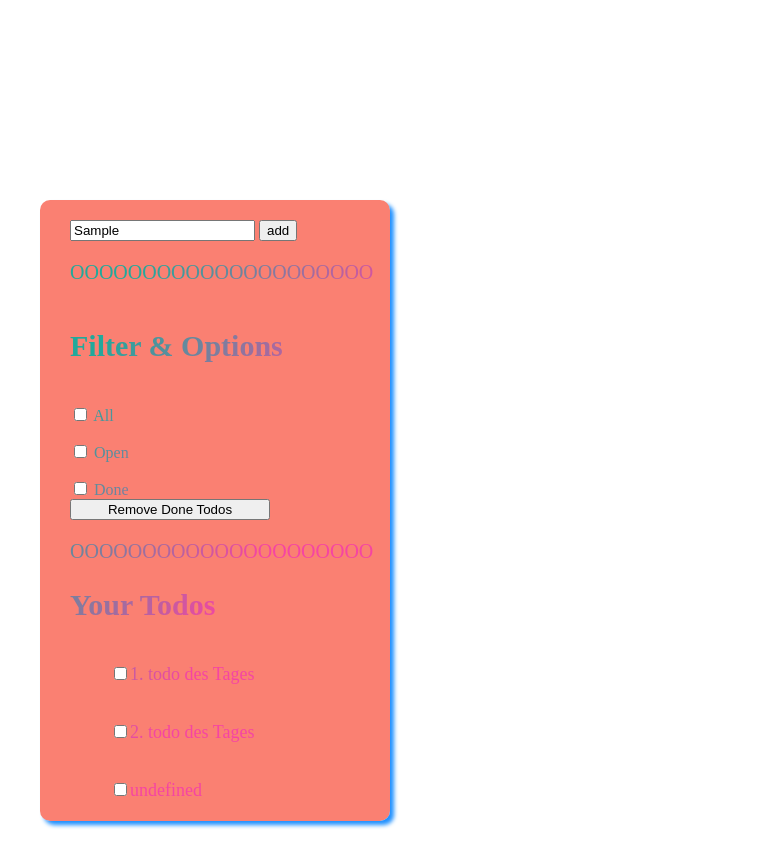
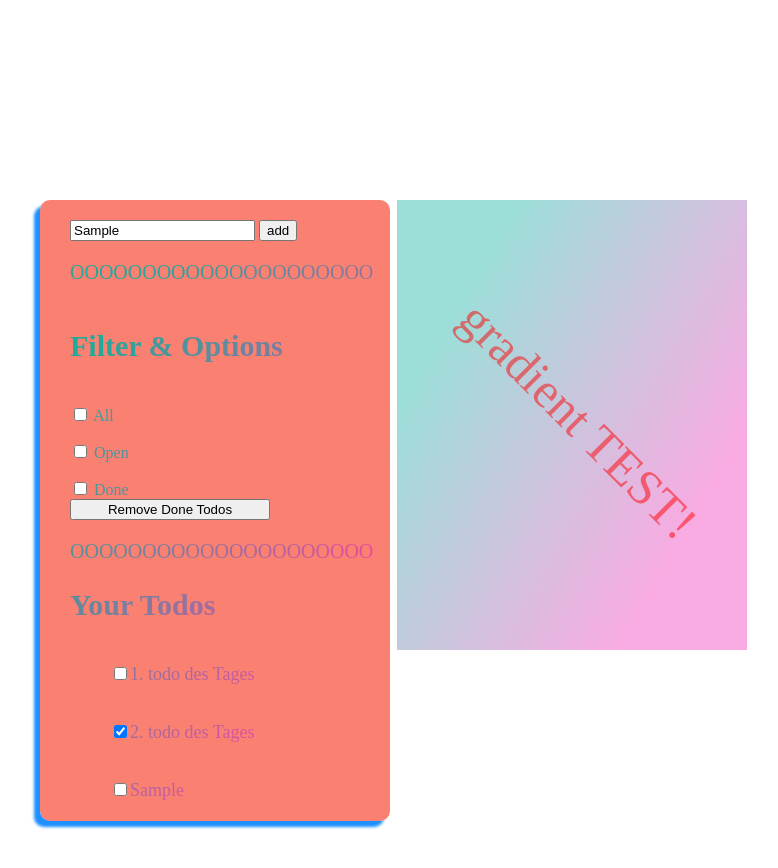
Before and after one commit to mullerow/todo-app, a plain HTML site: page index.html in a window 1280 px wide. Both pictures are taken after typing "Sample" into the empty fields and a click on the button "add". Shown: the whole page, without its empty margins (425-1203 px from the left). Drawn offline with Linux system fonts and the light colour scheme.

Commit message:
add: gradient test field to ajust the gradient

```diff
--- a/index.html
+++ b/index.html
@@ -40,7 +40,11 @@
                 </ul>
             </section>
         </div>
+        <div class="gradient-test">
+            <p class="gradient-label">gradient TEST!</p>
+        </div>
     </main>
+
     <script src="script.js"></script>
 </body>
 
--- a/script.js
+++ b/script.js
@@ -12,12 +12,14 @@ let todoArray = {
 };
 
 function addTodo(event) {
-  //console.log(input.value);
-  todoArray.todos.push(input.value);
-  //console.log(todoArray);
-  localStorage.setItem("User", input.value);
-
-  test = localStorage.getItem("user");
+  const freshTodo = {
+    description: input.value,
+    id: todoArray.todos.length + 1,
+    done: false,
+  };
+  console.log("freshtodo", freshTodo);
+  todoArray.todos.push(freshTodo);
+  console.log("array", todoArray);
 }
 
 FormContainers.forEach((container) =>
@@ -53,8 +55,13 @@ function renderTodos() {
     label.htmlFor = checkbox.id;
     label.innerText = todo.description;
     console.log("label:", label.innerText);
+
+    // füge den jeweiligen item ein listeneintrag ins markdown ein
     listItem.append(checkbox, label);
     todoField.append(listItem);
+    if (todo.done === true) {
+      checkbox.checked = true;
+    }
   });
 }
 
--- a/style.css
+++ b/style.css
@@ -11,12 +11,12 @@ main {
   background-image: linear-gradient(
     120deg,
     rgba(9, 173, 160, 0.9) 20%,
-    rgb(243, 43, 183, 0.7) 60%
+    rgb(243, 43, 183, 0.7) 80%
   );
   border-radius: 10px;
   color: transparent;
   background-clip: text;
-  box-shadow: 4px 4px 4px dodgerblue;
+  box-shadow: -6px 6px 3px dodgerblue;
 }
 
 main > :nth-child(2) {
@@ -64,3 +64,25 @@ ul li {
 #horizontal-lines {
   font-size: 20px;
 }
+
+.gradient-test {
+  border: 5px red;
+  background-image: linear-gradient(
+    120deg,
+    rgba(9, 173, 160, 0.4) 20%,
+    rgb(243, 43, 183, 0.4) 80%
+  );
+  height: 450px;
+  width: 350px;
+  position: absolute;
+  top: 0;
+  left: 102%;
+
+  color: red;
+}
+
+.gradient-label {
+  transform: translate(20px, 155px) rotate(45deg);
+  font-size: 50px;
+  opacity: 0.5;
+}
```
